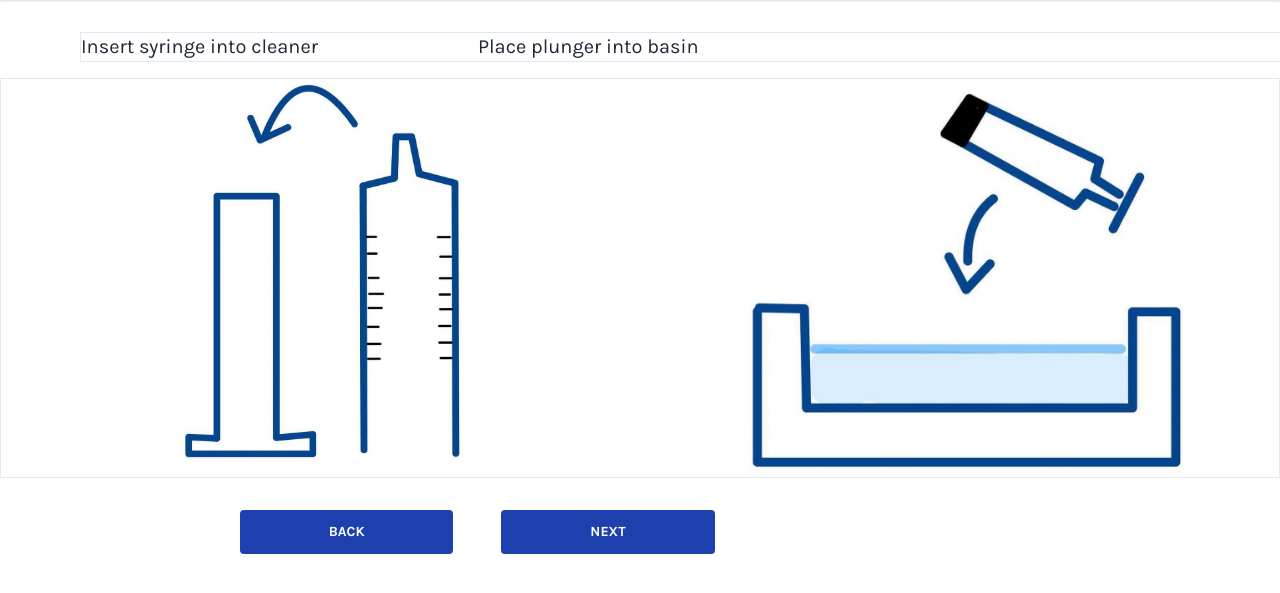
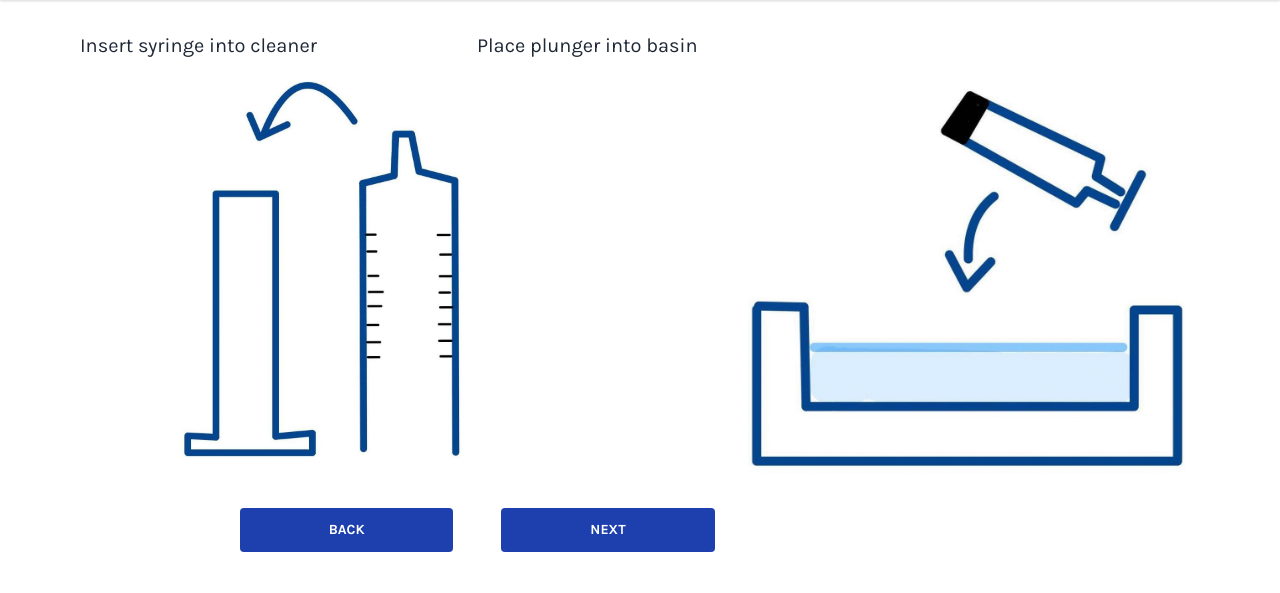
Before and after one commit to KokFong97/OIP-FE, a Flask app: page /clean in a window 1280 px wide. Shown: the part 52-645 px from the top of the page. Run offline with Flask 2, Linux system fonts and the light colour scheme; some libraries are stand-ins or nearby versions.

Commit message:
removed border

```diff
--- a/templates/clean.html
+++ b/templates/clean.html
@@ -57,7 +57,7 @@
 
          <!-- Text Header -->
 
-         <div class="flex flex-row w-screen mt-8 ml-20 space-x-40 border">
+         <div class="flex flex-row w-screen mt-8 ml-20 space-x-40">
 
             <div class="flex items-center ">
                 <a class=" text-gray-800 hover:text-gray-700 text-xl" href="#">
@@ -73,7 +73,7 @@
 
         </div>
 
-        <div class="flex flex-row h-1/2 w-screen mt-4 border">
+        <div class="flex flex-row h-1/2 w-screen mt-4">
 
             <div class="w-full container flex-grow-0 px-16">
                 <img class="object-contain flex-none justify-center m-auto h-full" src="{{url_for('static', filename='img/syringe.gif')}}" alt="syringeGif">
```
